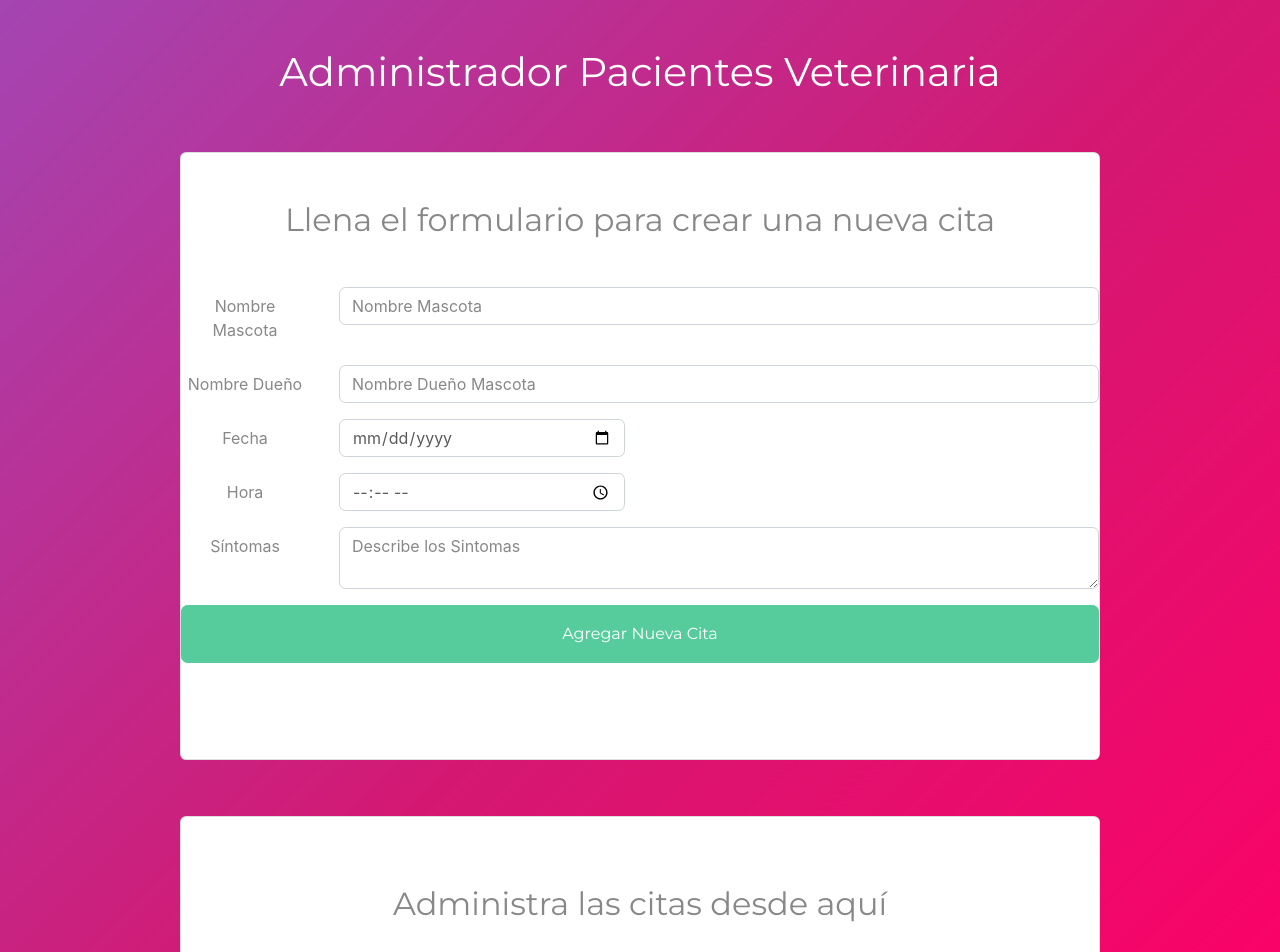
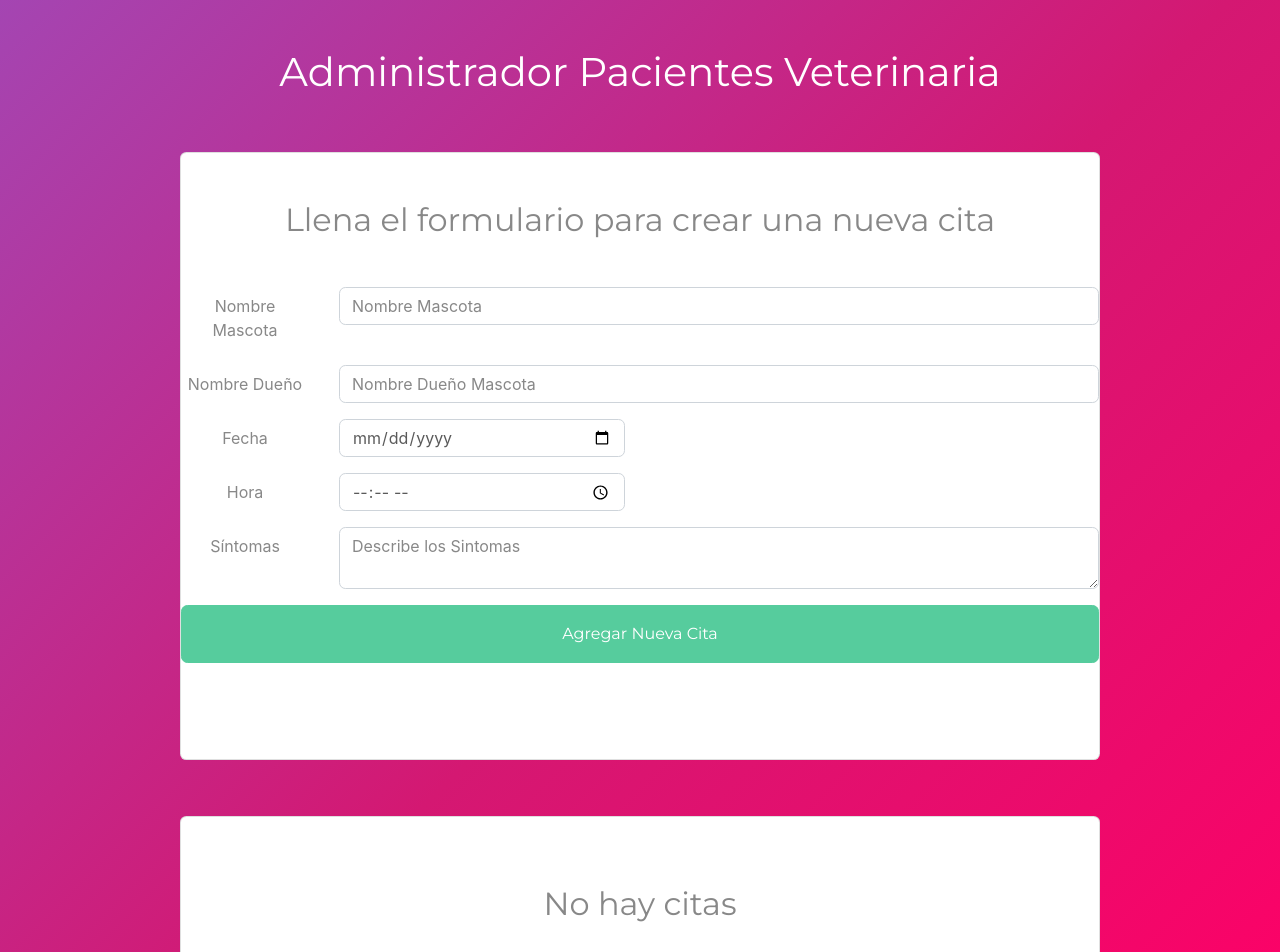
Before and after one commit to horaleon1/pacientesVeterinaria, a React (Create React App) app: page / in a window 1280 px wide. Shown: the top 952 px of the page. Built offline with nearby package versions, Linux system fonts and the light colour scheme.

Commit message:
ready for build

```diff
--- a/src/components/Header.js
+++ b/src/components/Header.js
@@ -1,9 +1,14 @@
 import React from 'react'
+// import PropTypes from 'prop-types'
+
 
 const Header = ({titulo}) => (
   <header>
     <h1 className="text-center">{ titulo } </h1>
   </header>
 );
+// Header.prototype = {
+//   titulo : PropTypes.func.isRequired
+// }
 
 export default Header;
--- a/src/components/ListaCita.js
+++ b/src/components/ListaCita.js
@@ -1,21 +1,28 @@
 import React from "react";
 import Cita from "./Cita";
 
-const ListasCitas = ({ citas, eliminarCita }) => (
+const ListasCitas = ({ citas, eliminarCita }) => {
+
+//imprimir un mensaje en base a si hay citas o no
+
+const mensaje = Object.keys(citas).length === 0 ? 'No hay citas' : 'Administra las citas aqui'
+
+
+  return (
     <div className="card mt-2 py-5">
       <div className="card-body">
         <h2 className="card-title text-center">
-        {" "}
-        Administra las citas desde aquí
+          {mensaje}
         </h2>
 
         <div className="lista-citas">
           {citas.map(cita => (
-          <Cita key={cita.id} cita={cita}  eliminarCita={eliminarCita}/>
+            <Cita key={cita.id} cita={cita} eliminarCita={eliminarCita} />
           ))}
         </div>
       </div>
     </div>
   );
+};
 
 export default ListasCitas;
```
Lines whose indentation alone changed are shown as unchanged.
